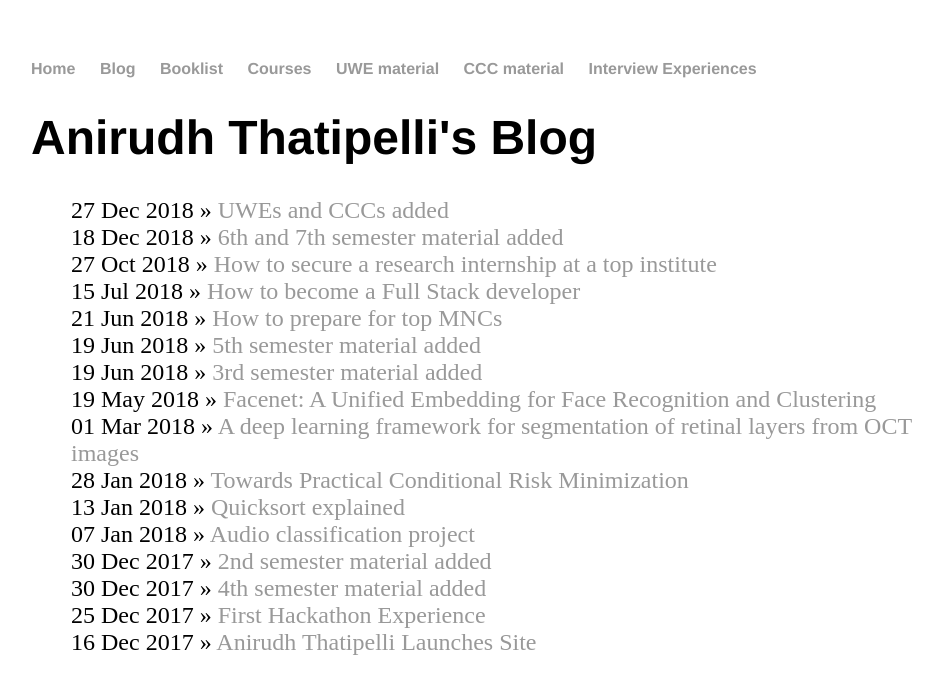
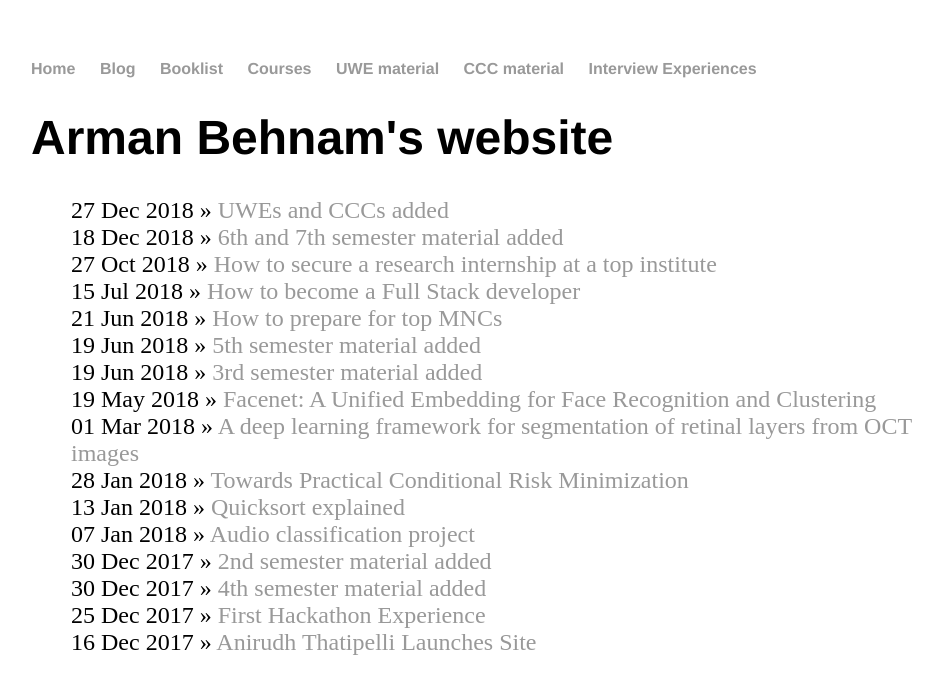
Before and after one commit to ArmanBehnam/ArmanBehnam.github.io, a Jekyll site: the page built from blog/index.html, in a window 1280 px wide. Shown: the top 694 px of the page, without its empty margins (161-1104 px from the left). Built offline with Jekyll 4.4.1, drawn with Linux system fonts in a browser that asks for light colours.

Commit message:
Update index.html

```diff
--- a/blog/index.html
+++ b/blog/index.html
@@ -1,6 +1,6 @@
 ---
 layout: default
-title: Anirudh Thatipelli's Blog
+title: Arman Behnam's website
 ---
 	<h1>{{ page.title }}</h1>
 	<ul class="posts">
```
